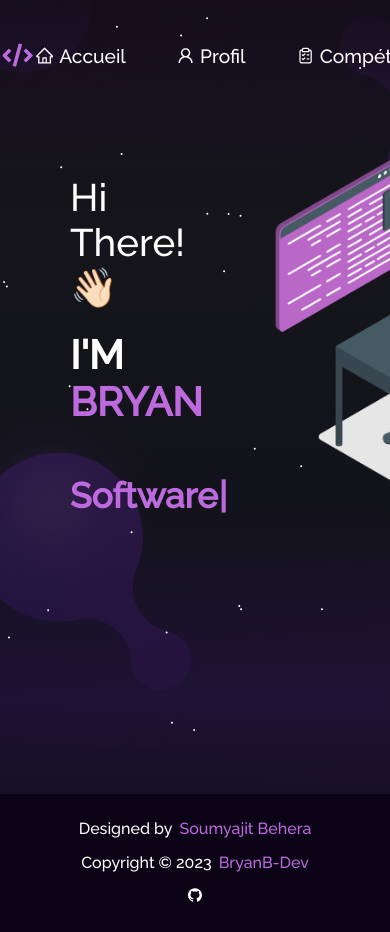
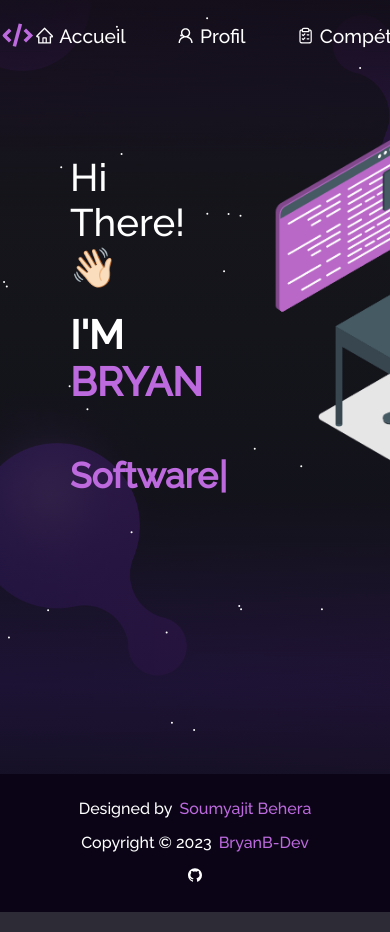
Before and after one commit to BryanB-Dev/Portfolio, a React (Create React App) app: page / in a window 390 px wide. Shown: the top 932 px of the page. Built offline with nearby package versions, Linux system fonts and the light colour scheme.

Commit message:
Remove mobile padding in body element

```diff
--- a/src/styles/style.scss
+++ b/src/styles/style.scss
@@ -13,9 +13,6 @@
 
 body {
     margin: 0 auto;
-    @media screen and (max-width: $breakpoint-mobile){
-        padding-top: 20px;
-    }
     -webkit-font-smoothing: antialiased;
     -moz-osx-font-smoothing: grayscale;
     background-color: rgba(12,10,22,.863);
```
